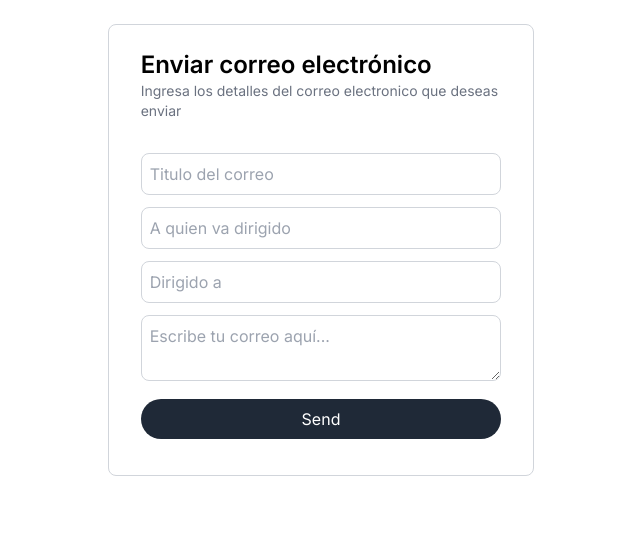
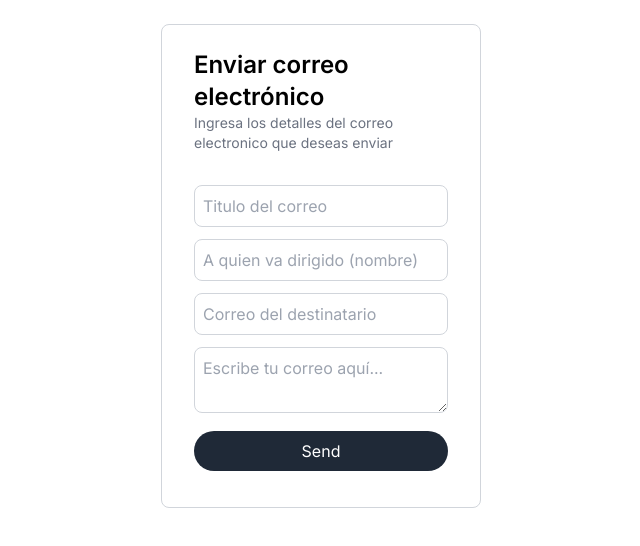
Before and after one commit to thejuanco/SendEmails-with-Brevo, a Next.js app: page / in a window 1280 px wide. Shown: the top 546 px of the page, without its empty margins (319-959 px from the left). Built offline with nearby package versions, Linux system fonts and the light colour scheme; no server answers; what @getbrevo/brevo would draw is missing.

Commit message:
Mejora de placeholders del fomulario

```diff
--- a/src/app/page.tsx
+++ b/src/app/page.tsx
@@ -3,7 +3,7 @@ import { handleForm } from "./actions";
 export default function HomePage() {
   return (
     <div className="flex justify-center items-center">
-      <div className="w-1/3 m-6 border border-gray-300 rounded-lg px-8 py-6">
+      <div className="w-1/4 m-6 border border-gray-300 rounded-lg px-8 py-6">
         <h2 className="font-semibold text-2xl">Enviar correo electrónico</h2>
         <p className="text-gray-500 text-sm">
           Ingresa los detalles del correo electronico que deseas enviar
@@ -21,14 +21,14 @@ export default function HomePage() {
             <input
               name="to_name"
               type="text"
-              placeholder="A quien va dirigido"
+              placeholder="A quien va dirigido (nombre)"
               className="p-2 rounded-lg w-full border border-gray-300"
             />
 
             <input
               name="to_email"
               type="email"
-              placeholder="Dirigido a"
+              placeholder="Correo del destinatario"
               className="p-2 rounded-lg w-full border border-gray-300"
             />
 
```
